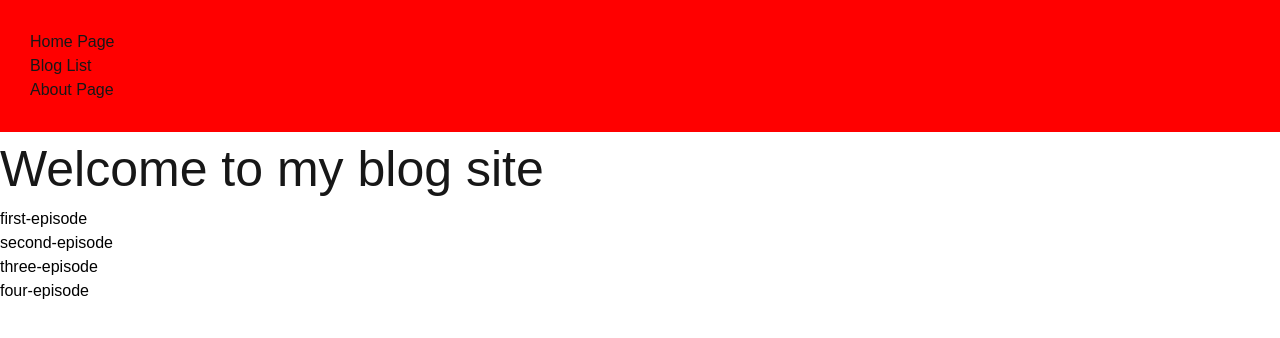
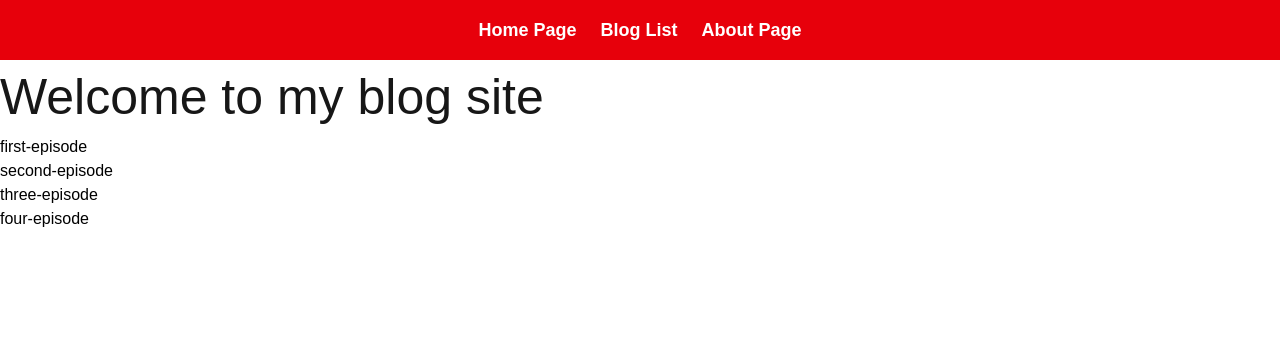
Before and after one commit to Mohsen-malekifard/Next2, a Next.js app in the folder my-app/: page / in a window 1280 px wide. Shown: the top 338 px of the page. Built offline with nearby package versions, Linux system fonts and the light colour scheme.

Commit message:
Set Styles for Navbar

```diff
--- a/my-app/src/components/NavBar.jsx
+++ b/my-app/src/components/NavBar.jsx
@@ -1,12 +1,11 @@
 import Link from "next/link"
 export default function NavBar() {
     return (
-        <nav style = {{padding : "30px", backgroundColor: "red"}}>
-            <Link href = "/">Home Page</Link>
-            <br />
-            <Link href = "/Blog">Blog List</Link>
-            <br />
-            <Link href = "/About">About Page</Link>
-        </nav>
+        <ul class="flex justify-center space-x-6 bg-red-600 py-4">
+            <li><a href="#" class="text-white text-lg font-semibold hover:text-gray-300">Home Page</a></li>
+            <li><a href="#" class="text-white text-lg font-semibold hover:text-gray-300">Blog List</a></li>
+            <li><a href="#" class="text-white text-lg font-semibold hover:text-gray-300">About Page</a></li>
+        </ul>
+
     )
 }
```
